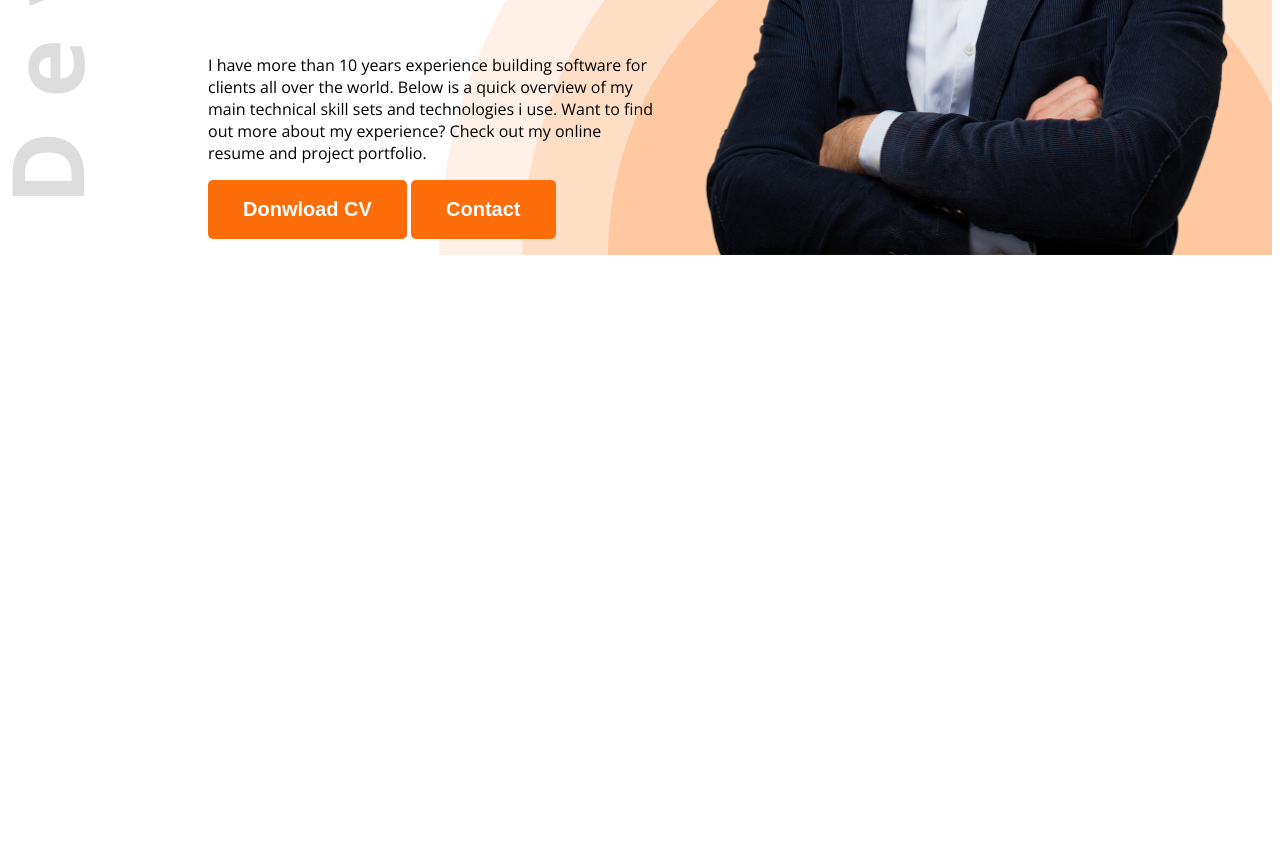
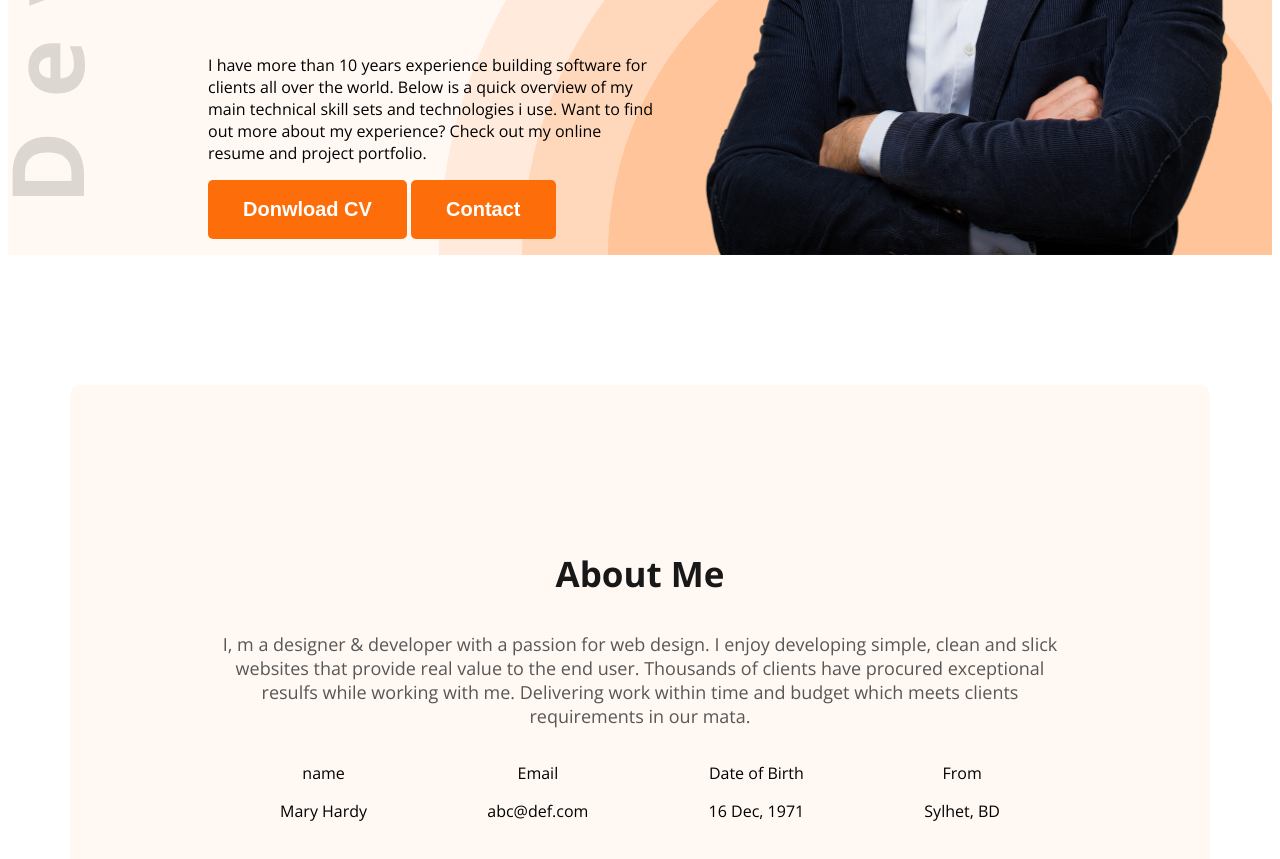
Before and after one commit to Mizan-Chy11/web-dev-portfolio, a plain HTML site: page index.html in a window 1280 px wide. Shown: the part 575-1434 px from the top of the page. Before the commit the page ends 838 px from the top, so only its background shows below. Drawn offline with nearby package versions, Linux system fonts and the light colour scheme.

Commit message:
about section done

```diff
--- a/index.html
+++ b/index.html
@@ -10,7 +10,7 @@
     <link rel="stylesheet" href="styles/portfolio.css">
 </head>
 <body class="open-sans-normal">
-    <header class="header">
+    <header class="header secondary-bg">
 
         <nav>
             <h3 class="nav-title">Ma<span class="text-primary">r</span>y</h3>
@@ -40,6 +40,32 @@
 
     <main>
 
+    <section class="about secondary-bg">
+
+        <h3 class="section-title">About Me</h3>
+        <p class="section-description">I, m a designer & developer with a passion for web design. I enjoy developing simple, clean and slick websites that provide real value to the end user. Thousands of clients have procured exceptional resulfs while working with me. Delivering work within time and budget which meets clients requirements in our mata.</p>
+
+        <div class="about-items">
+            <!-- .about-item*4>p.item-title+p.item-description -->
+             <div class="about-item">
+                <p class="item-title">name</p>
+                <p class="item-description">Mary Hardy</p>
+             </div>
+             <div class="about-item">
+                <p class="item-title">Email</p>
+                <p class="item-description">abc@def.com</p>
+             </div>
+             <div class="about-item">
+                <p class="item-title">Date of Birth</p>
+                <p class="item-description">16 Dec, 1971</p>
+             </div>
+             <div class="about-item">
+                <p class="item-title">From</p>
+                <p class="item-description">Sylhet, BD</p>
+             </div>
+        </div>
+    </section>
+
     </main>
 
     <footer>
--- a/styles/portfolio.css
+++ b/styles/portfolio.css
@@ -7,6 +7,10 @@
   }
 
   /* shared style */
+
+  .secondary-bg{
+    background-color: #fff8f3;
+  }
 .text-primary{
     color: #FD6E0A;
   }
@@ -24,7 +28,16 @@
     padding: 18px 35px;
     border-radius: 5px;
 
+  }
 
+  .section-title{
+    font-size: 35px;
+    font-weight:  bold;
+    color: #181818;
+  }
+  .section-description{
+    font-size: 18px;
+    color: #575757;
   }
 
   /* header */
@@ -32,7 +45,7 @@
   .header{
     background-image: url('../images/developer.png'), url('../images/header_bg.png');
     background-repeat: no-repeat;
-    background-position:top left, bottom right;
+    background-position: top left, bottom right;
   }
 
 /* Nav Styles */
@@ -90,3 +103,32 @@ nav li a {
 .banner-profile-pic{
   width: 580px;
 }
+
+/* main styles */
+
+main{
+  max-width: 1140px;
+  /* ekek device e ekek rokom hoy */
+  margin: 0 auto;
+  /* always */
+}
+
+/* about styles */
+
+.about{
+  border-radius: 10px;
+  padding:130px 150px ;
+  /* bottom-top: 130px, right-left: 150px */
+  text-align: center;
+  margin-top: 130px;
+}
+
+.about-items{
+  display: flex;
+  justify-content: space-around;
+  /* 2 pash theke jayga nibe */
+}
+
+.item-description{
+  font-weight: 600px;
+}
```
